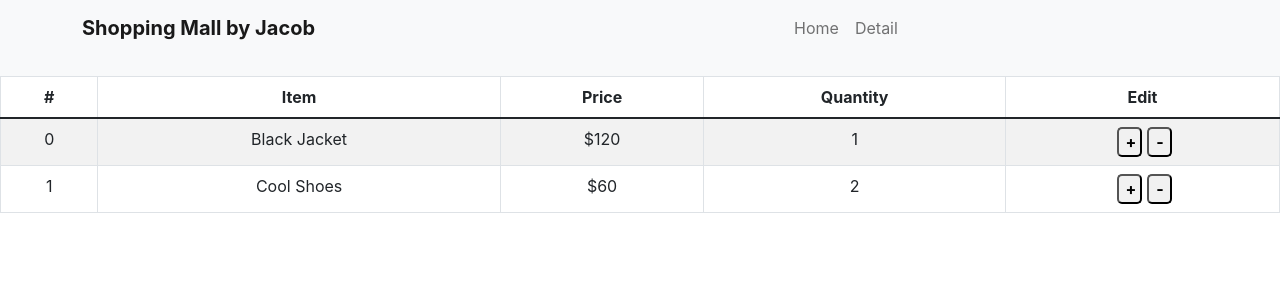
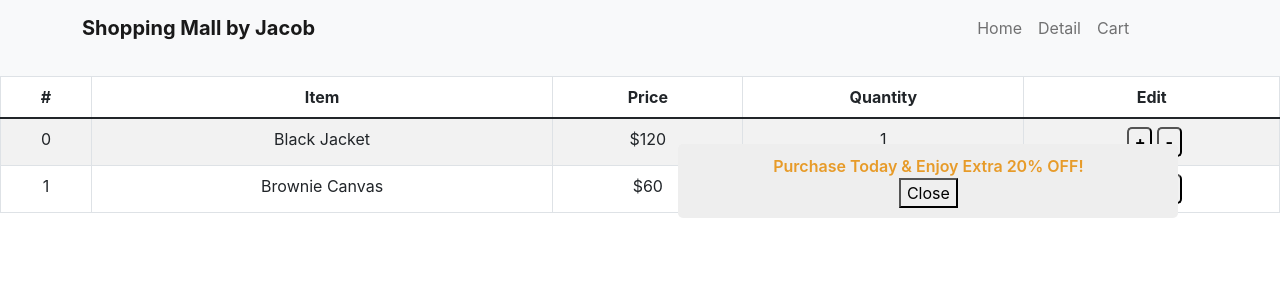
Before and after one commit to everywherejacobkim/Project_Shopping-mall_React, a React (Create React App) app: page /cart in a window 1280 px wide. Shown: the top 300 px of the page. Built offline with nearby package versions, Linux system fonts and the light colour scheme.

Commit message:
feat: add modal at cart & close by props.dispatch

```diff
--- a/src/App.js
+++ b/src/App.js
@@ -25,13 +25,7 @@ function App() {
           <Nav className="me-auto">
             <Nav.Link href="/">Home</Nav.Link>
             <Nav.Link href="/detail/0">Detail</Nav.Link>
-            {/* <NavDropdown title="Dropdown" id="basic-nav-dropdown">
-              <NavDropdown.Item href="#action/3.1">Action</NavDropdown.Item>
-              <NavDropdown.Item href="#action/3.2">Another action</NavDropdown.Item>
-              <NavDropdown.Item href="#action/3.3">Something</NavDropdown.Item>
-              <NavDropdown.Divider />
-              <NavDropdown.Item href="#action/3.4">Separated link</NavDropdown.Item>
-            </NavDropdown> */}
+            <Nav.Link href="/cart">Cart</Nav.Link>
           </Nav>
         </Navbar.Collapse>
       </Container>
--- a/src/component/Cart.js
+++ b/src/component/Cart.js
@@ -18,7 +18,7 @@ function Cart(props) {
 
                 <tbody>
                 {
-                    props.state.map((a, i )=>{
+                    props.state.map((a, i)=>{
                         return (
                             <tr key={i}>
                                 <td>{a.id}</td>
@@ -48,13 +48,22 @@ function Cart(props) {
                     </tr> */}
                 </tbody>
             </Table>
+                {props.alertOpen === true
+                ? ( <div className="itemAlert">
+                    <p>Purchase Today & Enjoy Extra 20% OFF!</p>
+                    <button onClick={()=>{ props.dispatch({type: 'closeModal'}) }}>Close</button>
+                    </div>)
+                : null
+                }
+
         </div>
     )
 }
 
 function stateProps(state){
     return {
-        state : state
+        state : state.reducer,
+        alertOpen : state.reducer2
     }
 }
 
--- a/src/index.js
+++ b/src/index.js
@@ -7,7 +7,7 @@ import reportWebVitals from './reportWebVitals';
 import {BrowserRouter} from 'react-router-dom';
 
 import {Provider} from 'react-redux';
-import { createStore } from 'redux';
+import { combineReducers, createStore } from 'redux';
 
 
 /*** Redux data ***/
@@ -18,10 +18,11 @@ import { createStore } from 'redux';
 //   ]
 // });
 
+
 /*** Redux data modify method ***/
 let cartState = [
   {id:0, name:'Black Jacket', quantity: 1, price: '$120'},
-  {id:1, name:'Cool Shoes', quantity: 2, price: '$60'}
+  {id:1, name:'Brownie Canvas', quantity: 2, price: '$60'}
 ]
 function reducer(state=cartState, modify){
   if (modify.type === 'addNum'){
@@ -37,8 +38,18 @@ function reducer(state=cartState, modify){
   }
 }
 
-let store = createStore(reducer);
+// Cart Page Modal //
+let alertDefault = true;
+function reducer2(state=alertDefault, modify){
+  if(modify.type === 'closeModal'){
+    state = false;
+    return state;
+  } else {
+    return state
+  }
+}
 
+let store = createStore(combineReducers({reducer, reducer2}));
 
 
 
```
